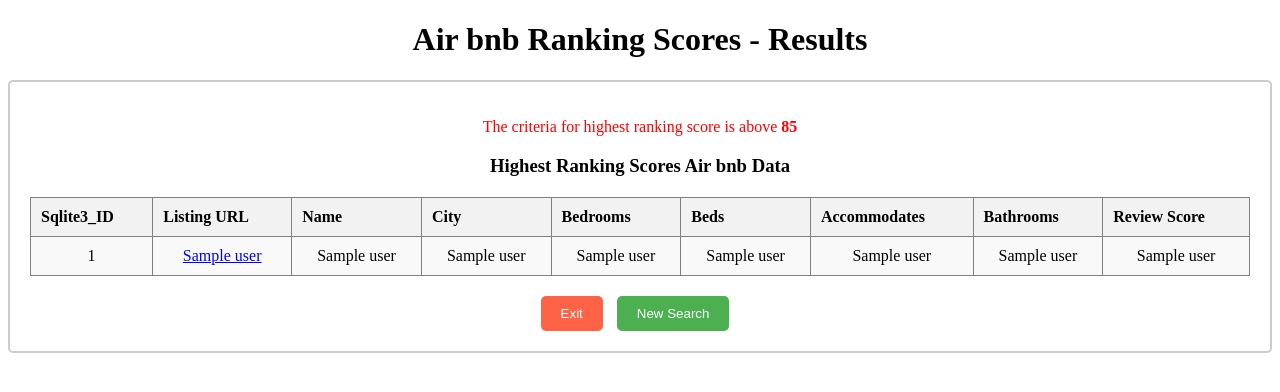
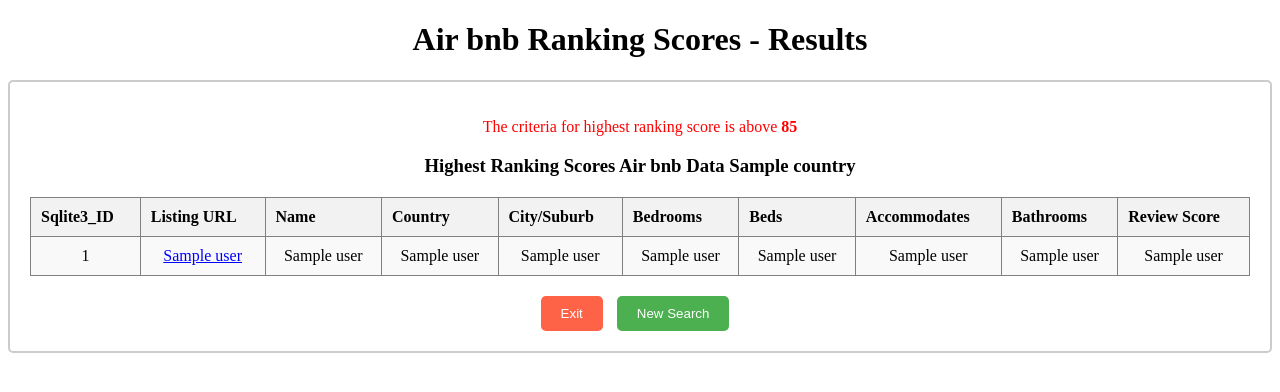
Before and after one commit to cell32/air-bnb-test, a Flask app: template src/templates/dmodified.html in a window 1280 px wide. Shown: the top 392 px of the page. Run offline with Flask 3, Linux system fonts and the light colour scheme; the template is opened without the code that fills it: most values are stand-ins (such as "Sample title", 1, 10 or a date in 2020); parts of the project's set-up code (start-up, migrations or seed data) failed here and were passed over.

Commit message:
functional app. typos fixed and added fix to ranking query for specific current country search. -RM

```diff
--- a/src/app.py
+++ b/src/app.py
@@ -33,6 +33,7 @@
     id=db.Column("User_ID", db.Integer, primary_key=True)
     listing_url=db.Column(db.String(255))
     name=db.Column(db.String(255))
+    country=db.Column(db.String(255))
     city=db.Column(db.String(255))
     bedrooms=db.Column(db.Integer)
     beds=db.Column(db.Integer)
@@ -84,6 +85,7 @@
         user = Users(
             listing_url=item.get('listing_url', ''),
             name=item.get('name', ''),
+            country=item.get('address', {}).get('country', ''),
             city=item.get('address', {}).get('suburb', ''),
             bedrooms=item.get('bedrooms', 0),
             beds=item.get('beds', 0),
@@ -104,7 +106,7 @@
     country =  session.get('country')
     try:
         # Call the function from data_modifier.py
-        filtered_rows = see_highest_ranking_data()
+        filtered_rows = see_highest_ranking_data(country) ####
 
         return render_template("dmodified.html", highest_rankings=filtered_rows, country=country)
 
--- a/src/templates/dmodified.html
+++ b/src/templates/dmodified.html
@@ -13,13 +13,14 @@
 <body>
     <div class="result-container">
         <p style="color: red">The criteria for highest ranking score is above <strong>85</strong></p>
-        <h3>Highest Ranking Scores Air bnb Data</h3>
+        <h3>Highest Ranking Scores Air bnb Data {{country}}</h3>
         <table border="1">
             <tr>
                 <th>Sqlite3_ID</th>
                 <th>Listing URL</th>
                 <th>Name</th>
-                <th>City</th>
+                <th>Country</th>
+                <th>City/Suburb</th>
                 <th>Bedrooms</th>
                 <th>Beds</th>
                 <th>Accommodates</th>
@@ -37,6 +38,7 @@
                 <td>{{ user[6] }}</td>
                 <td>{{ user[7] }}</td>
                 <td>{{ user[8] }}</td>
+                <td>{{ user[9] }}</td>
             </tr>
             {% endfor %}
         </table>
```
Also changed, not shown: scripts/data_modifier.py (+13 -8 lines), src/templates/result.html (+3 -4 lines), README.md.
